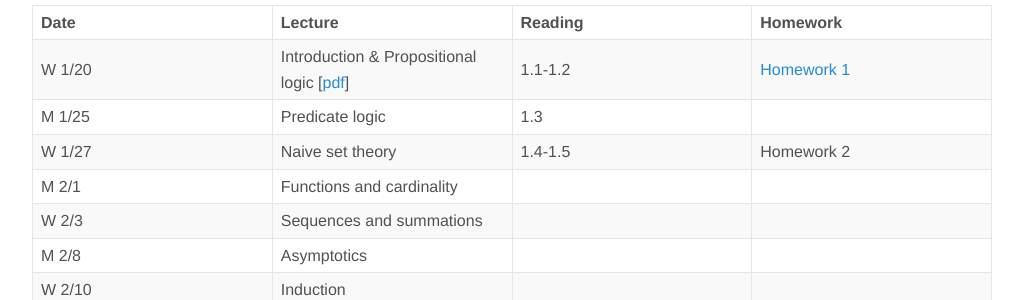
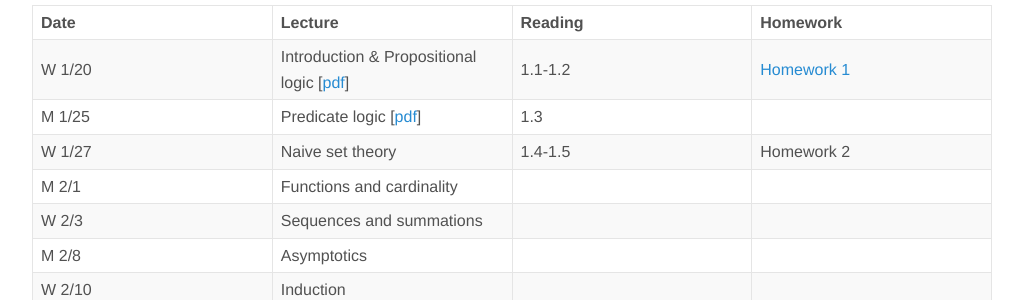
Before and after one commit to jnylam/jnylam.github.io, a Jekyll site: the page built from _courses/55/index.md, in a window 1280 px wide. Shown: the part 292-592 px from the top of the page, without its empty margins (128-1151 px from the left). Built offline with Jekyll 4.4.1, drawn with Linux system fonts in a browser that asks for light colours.

Commit message:
lecture 2 CS55

```diff
--- a/_courses/55/index.md
+++ b/_courses/55/index.md
@@ -8,7 +8,7 @@ courseid: 55
 Date|Lecture|Reading|Homework
 ----|-------|-------|--------
 W 1/20 | Introduction & Propositional logic [[pdf](lecture01.pdf)] |<!-- Week 0 -->1.1-1.2 | [Homework 1](homework01.html)
-M 1/25 | Predicate logic |<!-- Week 1 -->1.3
+M 1/25 | Predicate logic [[pdf](lecture02.pdf)] |<!-- Week 1 -->1.3
 W 1/27 | Naive set theory | 1.4-1.5 | Homework 2
 M 2/1  | Functions and cardinality | <!-- Week 2 -->
 W 2/3  | Sequences and summations |
```
Also changed, not shown: _courses/ds/index.md (+0 -1 lines).
